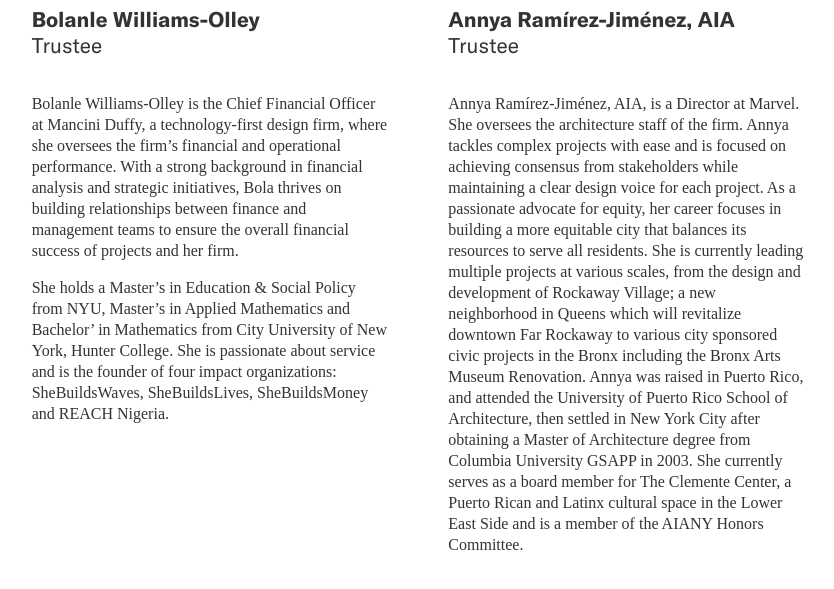
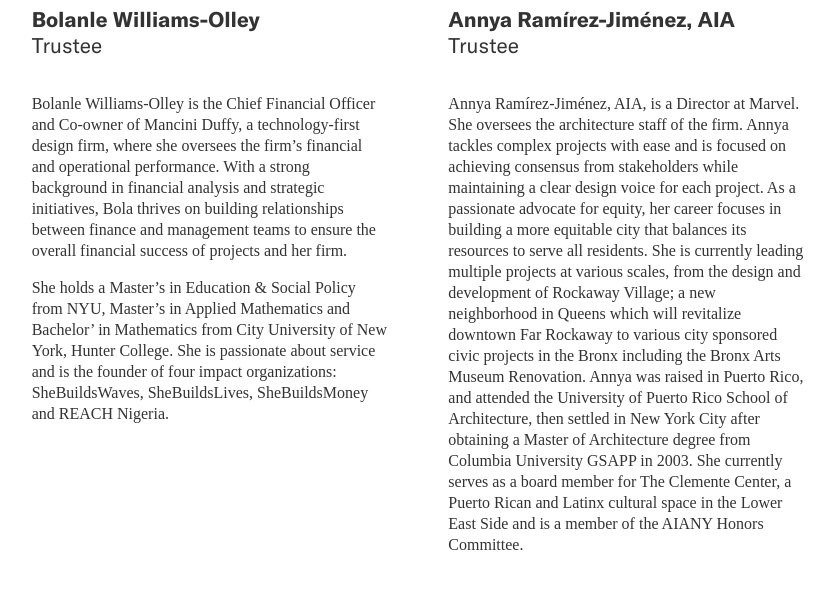
Before and after one commit to jengalas/bwaf-bbw, a Jekyll site: the page built from about/boardandstaff.md, in a window 1280 px wide and 900 px high, scrolled down 6716 px, cut to the strip 165-792 px from the top of the window. Shown: the top 589 px of the strip, without its empty margins (445-1279 px from the left). Built offline with Jekyll 4.4.1, drawn with Linux system fonts in a browser that asks for light colours; nearby versions of some CDN libraries; some web fonts are replaced.

Commit message:
Update from Forestry.io Virginia Eskridge updated about/boardandstaff.md

```diff
--- a/about/boardandstaff.md
+++ b/about/boardandstaff.md
@@ -191,7 +191,7 @@ page_blocks:
     title_role: Trustee
     image: "/v1618329337/Bolanle_Williams-Olley_Headshot_yza38d.jpg"
     description: |-
-      Bolanle Williams-Olley is the Chief Financial Officer at Mancini Duffy, a technology-first design firm, where she oversees the firm’s financial and operational performance. With a strong background in financial analysis and strategic initiatives, Bola thrives on building relationships between finance and management teams to ensure the overall financial success of projects and her firm.
+      Bolanle Williams-Olley is the Chief Financial Officer and Co-owner of Mancini Duffy, a technology-first design firm, where she oversees the firm’s financial and operational performance. With a strong background in financial analysis and strategic initiatives, Bola thrives on building relationships between finance and management teams to ensure the overall financial success of projects and her firm.
 
       She holds a Master’s in Education & Social Policy from NYU, Master’s in Applied Mathematics and Bachelor’ in Mathematics from City University of New York, Hunter College. She is passionate about service and is the founder of four impact organizations: SheBuildsWaves, SheBuildsLives, SheBuildsMoney and REACH Nigeria.
   - title: 'Annya Ramírez-Jiménez, AIA '
```
